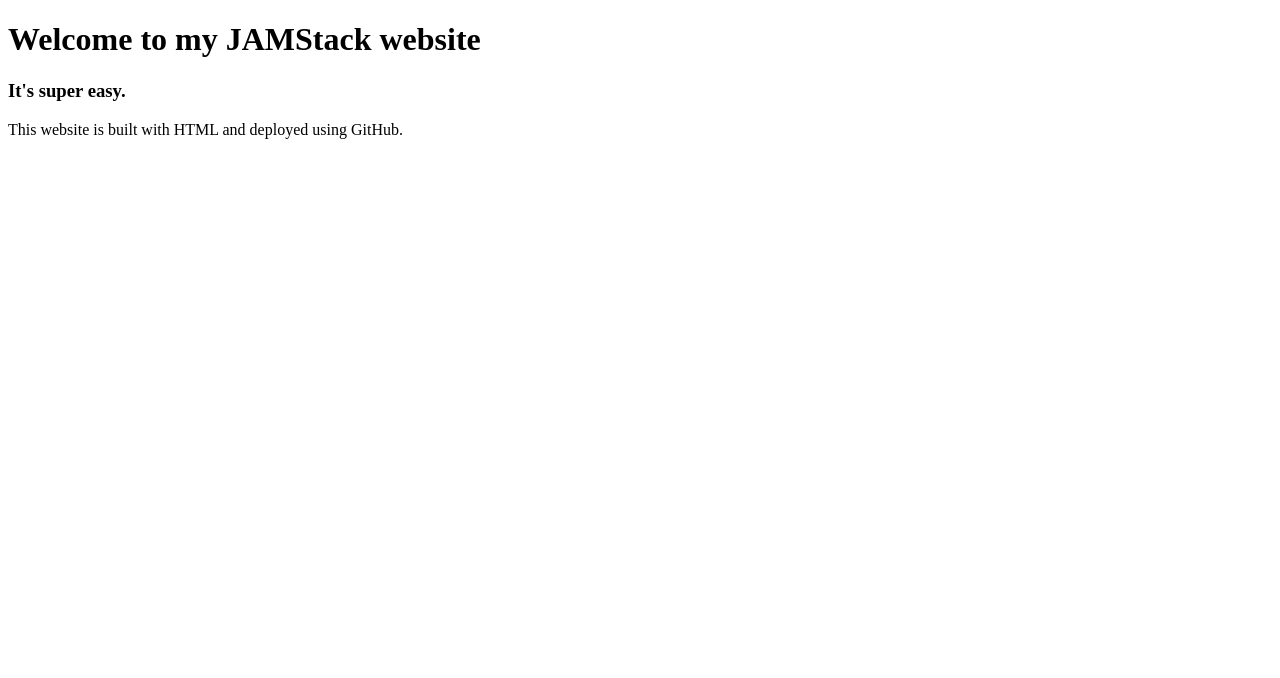
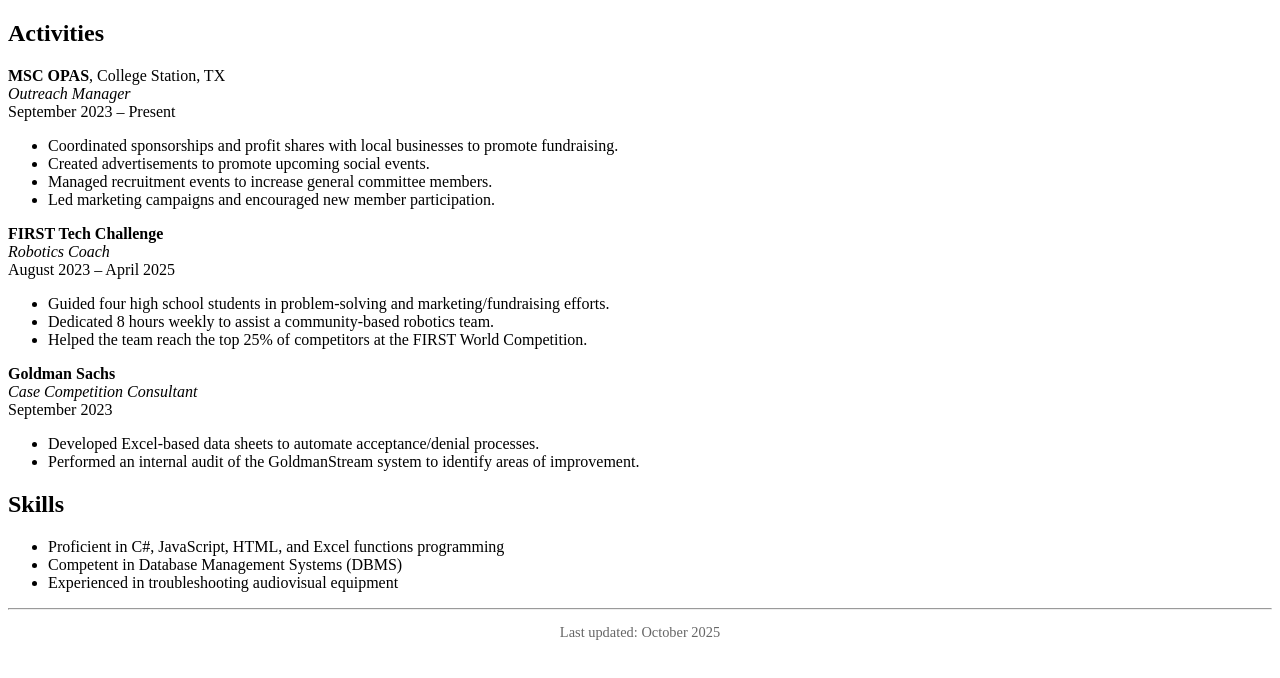
Before and after one commit to alexlawson05-cmyk/alexlawson05-cmyk.github.io, a plain HTML site: page index.html in a window 1280 px wide. Drawn offline with Linux system fonts and the light colour scheme.

Commit message:
Update index.html

```diff
--- a/index.html
+++ b/index.html
@@ -1,12 +1,53 @@
 <!doctype html>
-<html>
-  <head>
-    <title>My first Webpage</title>
-  </head>
+<head>
+<section class="section">
+<h2>Activities</h2>
 
-  <body>
-    <h1> Welcome to my JAMStack website</h1>
-    <h3>It's super easy.</h3>
-    <p>This website is built with HTML and deployed using GitHub. </p>
-    </body>
+
+<p><strong>MSC OPAS</strong>, College Station, TX<br>
+<em>Outreach Manager</em><br>
+September 2023 – Present</p>
+<ul>
+<li>Coordinated sponsorships and profit shares with local businesses to promote fundraising.</li>
+<li>Created advertisements to promote upcoming social events.</li>
+<li>Managed recruitment events to increase general committee members.</li>
+<li>Led marketing campaigns and encouraged new member participation.</li>
+</ul>
+
+
+<p><strong>FIRST Tech Challenge</strong><br>
+<em>Robotics Coach</em><br>
+August 2023 – April 2025</p>
+<ul>
+<li>Guided four high school students in problem-solving and marketing/fundraising efforts.</li>
+<li>Dedicated 8 hours weekly to assist a community-based robotics team.</li>
+<li>Helped the team reach the top 25% of competitors at the FIRST World Competition.</li>
+</ul>
+
+
+<p><strong>Goldman Sachs</strong><br>
+<em>Case Competition Consultant</em><br>
+September 2023</p>
+<ul>
+<li>Developed Excel-based data sheets to automate acceptance/denial processes.</li>
+<li>Performed an internal audit of the GoldmanStream system to identify areas of improvement.</li>
+</ul>
+</section>
+
+
+<section class="section">
+<h2>Skills</h2>
+<ul>
+<li>Proficient in C#, JavaScript, HTML, and Excel functions programming</li>
+<li>Competent in Database Management Systems (DBMS)</li>
+<li>Experienced in troubleshooting audiovisual equipment</li>
+</ul>
+</section>
+
+
+<footer>
+<hr>
+<p style="text-align:center; font-size: 0.9em; color: #666;">Last updated: October 2025</p>
+</footer>
+</body>
 </html>
```
